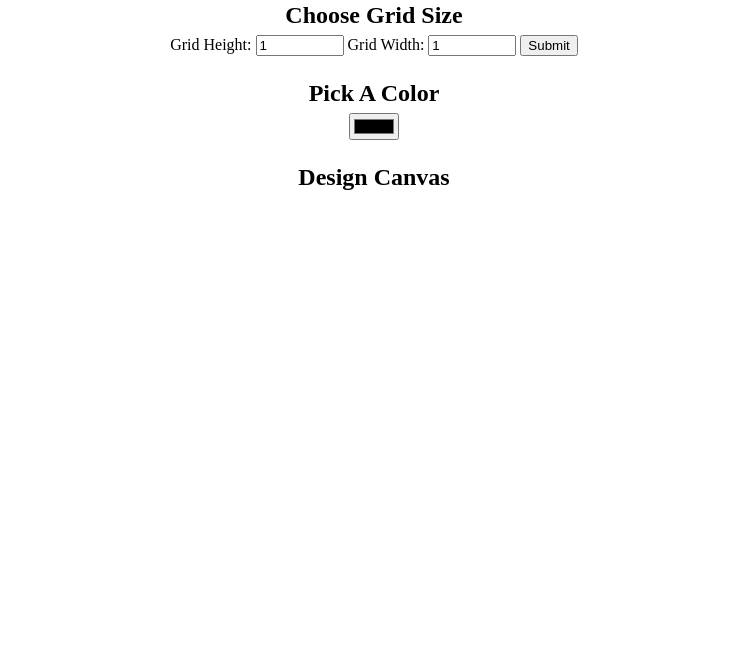
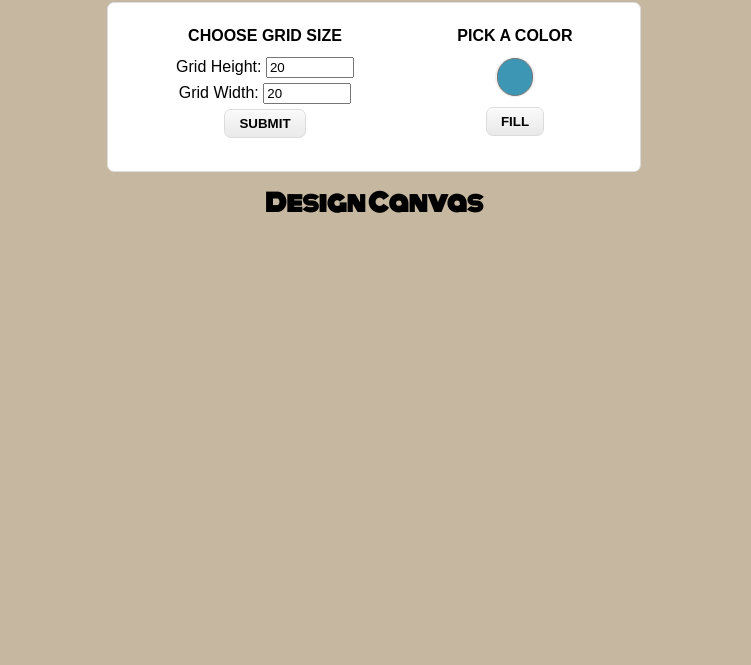
Before and after one commit to udacity/project-pixel-art-maker-starter, a plain HTML site: page index.html in a window 1280 px wide. Shown: the part 135-800 px from the top of the page, without its empty margins (266-1017 px from the left). Drawn offline with Linux system fonts and the light colour scheme.

Commit message:
added comments to js file.

```diff
--- a/designs.js
+++ b/designs.js
@@ -1,26 +1,37 @@
+//Assigning elements to global variables
 let gridTable = document.getElementById('pixelCanvas');
 let color = document.getElementById('colorPicker');
 let height = document.getElementById('inputHeight');
 let width = document.getElementById('inputWidth');
 let sizePickerForm = document.getElementById('sizePicker');
+let fillButton = document.querySelector('.fill-button');
+
 
 let makeGrid = (event) => {
     event.preventDefault()
+    //Deletes grid if it exists
     if(gridTable.rows.length > 0){
         while(gridTable.rows.length > 0){
             gridTable.deleteRow(0);
         }
     }
-
+    //Creates table rows and columns
     for (let i=0; i<height.value; i++){
         const row = gridTable.insertRow(i);
         for (let j=0; j<width.value; j++){
             const cell = row.insertCell(j);
+            //Adds event listener to each cell and
+            //changes the background color to selected color when triggered
             cell.addEventListener('click', () => {
                 cell.style.backgroundColor = color.value;
             });
         }
     }
 }
+//Triggers madeGrid function when form is submitted
+sizePickerForm.addEventListener('submit', makeGrid);
 
-sizePickerForm.addEventListener('submit', makeGrid);
+//Event Listener for the Fill Button(Changes whole table to selected color)
+fillButton.addEventListener('click', () => {
+    gridTable.querySelectorAll('td').forEach( td => td.style.backgroundColor = color.value);
+});
--- a/index.html
+++ b/index.html
@@ -8,17 +8,23 @@
 <body>
     <h1>Pixel Art Maker</h1>
 
-    <h2>Choose Grid Size</h2>
-    <form id="sizePicker">
-        Grid Height:
-        <input type="number" id="inputHeight" name="height" min="1" value="1">
-        Grid Width:
-        <input type="number" id="inputWidth" name="width" min="1" value="1">
-        <input type="submit">
-    </form>
-
-    <h2>Pick A Color</h2>
-    <input type="color" id="colorPicker">
+    <div class="inputs">
+        <div class="column">
+            <h4>Choose Grid Size</h4>
+            <form id="sizePicker">
+                Grid Height:
+                <input type="number" id="inputHeight" name="height" min="1" max="50" value="20">
+                Grid Width:
+                <input type="number" id="inputWidth" name="width" min="1" max="50" value="20">
+                <input id="submitButton" type="submit" value="SUBMIT">
+            </form>
+        </div>
+        <div class="column">
+            <h4>Pick A Color</h4>
+            <input type="color" id="colorPicker" value="#3C96B4">
+            <input type="button" class="fill-button" value="FILL">
+        </div>
+    </div>
 
     <h2>Design Canvas</h2>
     <table id="pixelCanvas"></table>
--- a/styles.css
+++ b/styles.css
@@ -1,5 +1,7 @@
 body {
     text-align: center;
+    background-color: #C5B7A0;
+    font-family: Arial;
 }
 
 h1 {
@@ -10,10 +12,16 @@ h1 {
 
 h2 {
     margin: 1em 0 0.25em;
+    font-family: Monoton;
 }
 
 h2:first-of-type {
     margin-top: 0.5em;
+}
+
+h4 {
+    margin: 1em 0 0.75em;
+    text-transform: uppercase;
 }
 
 table,
@@ -25,6 +33,7 @@ td {
 table {
     border-collapse: collapse;
     margin: 0 auto;
+
 }
 
 tr {
@@ -33,8 +42,65 @@ tr {
 
 td {
     width: 20px;
+    background-color: white;
 }
 
 input[type=number] {
     width: 6em;
+    margin-bottom: 5px;
 }
+
+#colorPicker {
+    /* padding: 0; */
+    border: none;
+    border-radius: 25px;
+    width: 40px;
+    height: 40px;
+    cursor: pointer;
+    margin-bottom: 10px;
+}
+#colorPicker::-webkit-color-swatch {
+    border-radius: 20px;
+}
+#colorPicker::-webkit-color-swatch-wrapper {
+    padding: 0;
+}
+
+.inputs {
+    width: 500px;
+    height: 160px;
+    margin: 0 auto;
+    display: flex;
+    justify-content: space-around;
+    align-items: flex-start;
+    text-align: center;
+    border-radius: 7px;
+    border: 1px solid #dcdcdc;
+    padding-left: 2em;
+    padding-top: .5em;
+    background-color : white;
+}
+
+.column {
+    width: 200px;
+    display: flex;
+    flex-direction: column;
+    justify-content: center;
+    align-items: center;
+}
+
+.column p{
+    margin: .5em;
+}
+
+#submitButton, .fill-button{
+    box-shadow: inset 0px 1px 0 0 #fff;
+    background: linear-gradient(#f9f9f9 5%, #e9e9e9 100%);
+    border-radius: 7px;
+    border: 1px solid #dcdcdc;
+    font-weight: bold;
+    padding: 6px 14px;
+    text-decoration: none;
+    cursor: pointer;
+
+}
```
